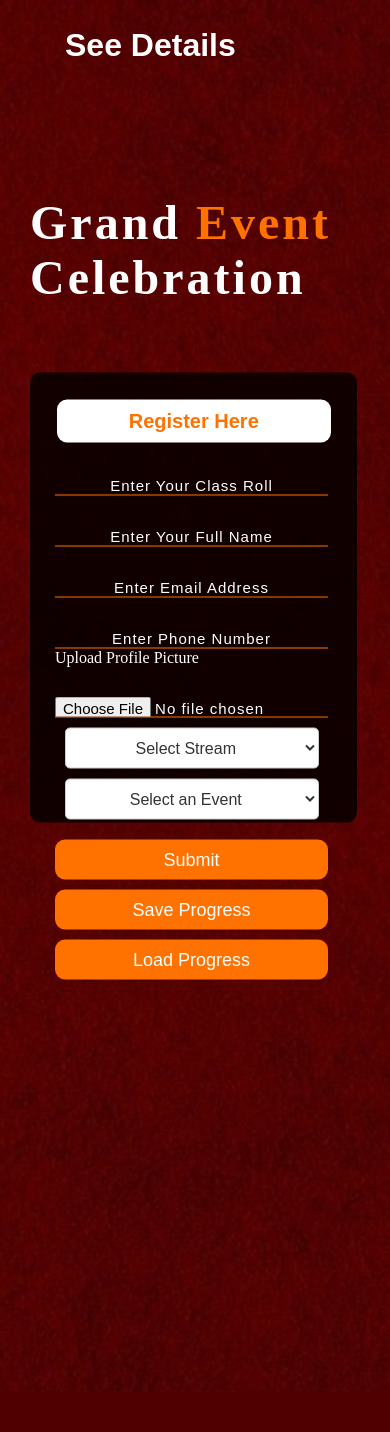
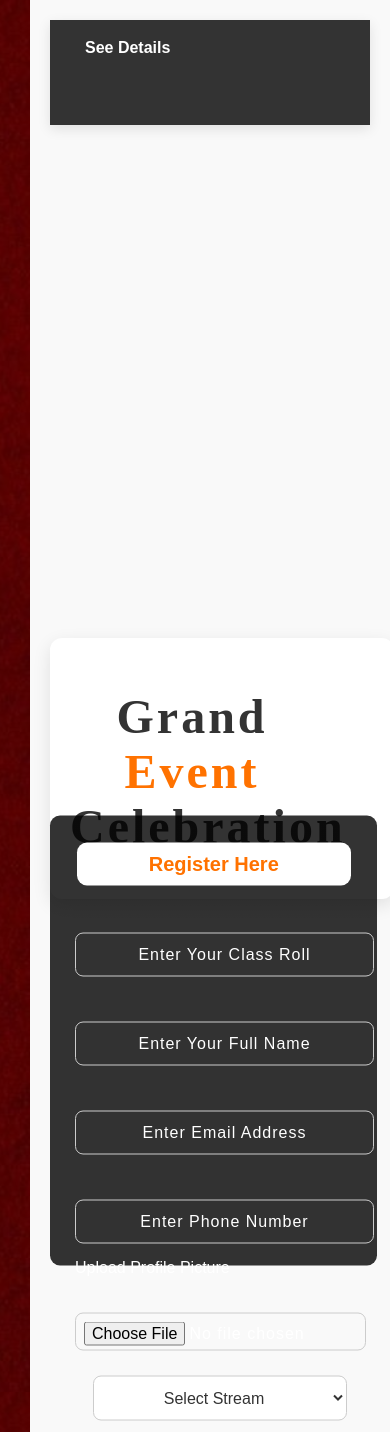
Before and after one commit to Ramsey99/fest-registration, a Flask app: page / in a window 390 px wide. Before the commit the page ends 1392 px from the top, so only its background shows below. Run offline with Flask 2, Linux system fonts and the light colour scheme; some libraries are stand-ins or nearby versions.

Commit message:
UI/UX Improvements and Feature Enhancements for Event Registration Form UI Enhancements:
Clean and modern design with a responsive layout.
Error handling with inline validation messages for invalid inputs.
Image preview functionality for uploaded profile pictures.
Save/Load Progress:

Added "Save Progress" and "Load Progress" buttons to allow users to save their form data in localStorage and reload it later.
QR Code Generation:

Upon form submission, a QR code is generated containing key information (name, stream, event) and displayed in the designated section.

```diff
--- a/templates/index.html
+++ b/templates/index.html
@@ -8,6 +8,192 @@
     <link rel="icon" href="/static/favicon.ico" type="image/x-icon">
     <link rel="stylesheet" href="/static/style.css">
     <script src="https://cdn.jsdelivr.net/npm/qrcode/build/qrcode.min.js"></script> <!-- QR Code Library -->
+    <style>
+        body {
+            font-family: 'Poppins', sans-serif;
+            margin: 0;
+            padding: 0;
+            background-color: #f0f0f0;
+            transition: background-color 0.3s ease-in-out;
+        }
+
+        .main {
+            display: flex;
+            flex-direction: column;
+            justify-content: center;
+            align-items: center;
+            min-height: 100vh;
+            background-color: #f9f9f9;
+            padding: 20px;
+        }
+
+        .navbar {
+            width: 100%;
+            background-color: #333;
+            padding: 15px 0;
+            box-shadow: 0 4px 12px rgba(0, 0, 0, 0.1);
+        }
+
+        .navbar .menu ul {
+            display: flex;
+            justify-content: center;
+            list-style: none;
+            padding: 0;
+            margin: 0;
+        }
+
+        .navbar .menu ul li {
+            margin: 0 20px;
+        }
+
+        .navbar .menu ul li a {
+            color: #fff;
+            text-decoration: none;
+            font-size: 18px;
+            padding: 8px 15px;
+            border-radius: 5px;
+            transition: background-color 0.3s ease, color 0.3s ease;
+        }
+
+        .navbar .menu ul li a:hover {
+            background-color: #575757;
+            color: #fff;
+        }
+
+        .content {
+            text-align: center;
+            padding: 25px;
+            max-width: 600px;
+            margin: auto;
+            background-color: #fff;
+            border-radius: 12px;
+            box-shadow: 0 6px 18px rgba(0, 0, 0, 0.1);
+            transition: all 0.3s ease-in-out;
+        }
+
+        h1 {
+            font-size: 42px;
+            margin-bottom: 20px;
+            font-weight: 700;
+            color: #333;
+            transition: color 0.3s ease;
+        }
+
+        h1 span {
+            color: #007BFF;
+        }
+
+        h2 {
+            margin-bottom: 25px;
+            font-size: 30px;
+            color: #444;
+            font-weight: 600;
+        }
+
+        .form {
+            display: flex;
+            flex-direction: column;
+            gap: 15px;
+        }
+
+        .form input,
+        .select-box select,
+        .btnn {
+            padding: 12px;
+            border-radius: 8px;
+            border: 1px solid #ccc;
+            font-size: 16px;
+            outline: none;
+            transition: all 0.3s ease;
+        }
+
+        .form input:focus,
+        .select-box select:focus {
+            border-color: #007BFF;
+            box-shadow: 0 0 8px rgba(0, 123, 255, 0.4);
+        }
+
+        .btnn {
+            background-color: #007BFF;
+            color: white;
+            border: none;
+            cursor: pointer;
+            font-weight: bold;
+            transition: background-color 0.3s ease, transform 0.3s ease;
+        }
+
+        .btnn:hover {
+            background-color: #0056b3;
+            transform: translateY(-2px);
+        }
+
+        .form-group {
+            text-align: left;
+        }
+
+        .form-group label {
+            display: block;
+            margin-bottom: 6px;
+            font-weight: 500;
+        }
+
+        .form-group input[type="file"] {
+            padding: 8px;
+        }
+
+        /* Error message styling */
+        .error {
+            border-color: red;
+        }
+
+        .error-text {
+            color: red;
+            font-size: 12px;
+            text-align: left;
+            margin-top: -5px;
+            margin-bottom: 10px;
+        }
+
+        /* Preview Image */
+        #preview {
+            margin-top: 10px;
+            max-width: 150px;
+            max-height: 150px;
+            display: none;
+            border-radius: 8px;
+            box-shadow: 0 0 10px rgba(0, 0, 0, 0.1);
+        }
+
+        /* Responsive Design */
+        @media (max-width: 600px) {
+            h1 {
+                font-size: 34px;
+            }
+
+            .content {
+                padding: 20px;
+                width: 95%;
+            }
+
+            .navbar .menu ul li a {
+                font-size: 16px;
+            }
+        }
+
+        /* QR Code styling */
+        #qrcode {
+            margin-top: 25px;
+        }
+
+        /* Smooth scrolling for buttons */
+        button {
+            transition: transform 0.2s ease;
+        }
+
+        button:active {
+            transform: scale(0.95);
+        }
+    </style>
 </head>
 
 <body>
@@ -21,7 +207,7 @@
         </div>
 
         <div class="content">
-            <h1>Grand <span>Event</span> <br>Celebration</h1>
+            <h1>Grand <span>Event</span> <br> Celebration</h1>
             <form id="myform" action="/submit" method="post" enctype="multipart/form-data">
                 <div class="form">
                     <h2>Register Here</h2>
@@ -33,6 +219,7 @@
                     <div class="form-group">
                         <label for="profile">Upload Profile Picture</label>
                         <input type="file" id="profile" name="profile" accept="image/*" required>
+                        <img id="preview" alt="Image Preview">
                     </div>
 
                     <div class="select-box">
@@ -64,7 +251,7 @@
             </form>
 
             <!-- QR Code Section -->
-            <div id="qrcode"></div> <!-- This is where the QR code will be displayed -->
+            <div id="qrcode"></div> <!-- QR code will be displayed here -->
         </div>
     </div>
 
@@ -72,6 +259,7 @@
         const form = document.getElementById("myform");
         const qrCodeDiv = document.getElementById("qrcode");
 
+        // Show error messages
         const showError = (field, errorText) => {
             field.classList.add("error");
             const errorElement = document.createElement("small");
@@ -80,6 +268,7 @@
             field.closest(".form").appendChild(errorElement);
         }
 
+        // Handle form submission and validation
         const handleFormData = (e) => {
             e.preventDefault();
 
@@ -95,82 +284,29 @@
             const stream = streamInput.value;
             const event = eventInput.value;
 
-            const emailPattern = /^[^ ]+@[^ ]+\.[a-z]{2,3}$/;
+            if (fullname && email && phno && stream && event) {
+                // Generate QR Code
+                const qrCodeData = {
+                    fullname,
+                    email,
+                    phno,
+                    stream,
+                    event
+                };
 
-            // Clear existing errors
-            document.querySelectorAll(".form .error").forEach(field => field.classList.remove("error"));
-            document.querySelectorAll(".error-text").forEach(errorText => errorText.remove());
-
-            // Validation checks
-            if (fullname === "") {
-                showError(fullnameInput, "Enter your full name");
-            }
-            if (!emailPattern.test(email)) {
-                showError(emailInput, "Enter a valid email address");
-            }
-            if (phno === "") {
-                showError(phnoInput, "Enter your phone number");
-            } else if (phno.length != 10) {
-                showError(phnoInput, "Phone number should be 10 digits");
-            }
-            if (stream === "") {
-                showError(streamInput, "Select your stream");
-            }
-            if (event === "") {
-                showError(eventInput, "Select an event");
-            }
-
-            // If no errors, generate QR code
-            const errorInputs = document.querySelectorAll(".form .error");
-            if (errorInputs.length > 0) return;
-
-            // QR Code data: Full name, Stream, and Event
-            const qrData = `Name: ${fullname}\nStream: ${stream}\nEvent: ${event}`;
-
-            // Generate QR code
-            QRCode.toCanvas(qrCodeDiv, qrData, function (error) {
-                if (error) console.error(error);
-                console.log('QR Code generated!');
-            });
-        }
-
-        form.addEventListener("submit", handleFormData);
-
-        // Save Progress Functionality
-        const saveButton = document.getElementById("saveProgress");
-        const loadButton = document.getElementById("loadProgress");
-
-        const saveProgress = () => {
-            const formData = {
-                roll: document.getElementById("roll").value,
-                fullname: document.getElementById("fullname").value,
-                email: document.getElementById("email").value,
-                phno: document.getElementById("phno").value,
-                stream: document.getElementById("stream").value,
-                event: document.getElementById("event").value,
-            };
-            localStorage.setItem("registrationData", JSON.stringify(formData));
-            alert("Progress saved successfully!");
-        };
-
-        const loadProgress = () => {
-            const savedData = localStorage.getItem("registrationData");
-            if (savedData) {
-                const formData = JSON.parse(savedData);
-                document.getElementById("roll").value = formData.roll || "";
-                document.getElementById("fullname").value = formData.fullname || "";
-                document.getElementById("email").value = formData.email || "";
-                document.getElementById("phno").value = formData.phno || "";
-                document.getElementById("stream").value = formData.stream || "";
-                document.getElementById("event").value = formData.event || "";
-                alert("Progress loaded successfully!");
+                QRCode.toCanvas(qrCodeDiv, JSON.stringify(qrCodeData), (error) => {
+                    if (error) {
+                        console.error("Error generating QR code:", error);
+                    } else {
+                        console.log("QR code generated successfully");
+                    }
+                });
             } else {
-                alert("No saved progress found.");
+                console.log("Form validation failed.");
             }
         };
 
-        saveButton.addEventListener("click", saveProgress);
-        loadButton.addEventListener("click", loadProgress);
+        form.addEventListener("submit", handleFormData);
     </script>
 </body>
 
```
